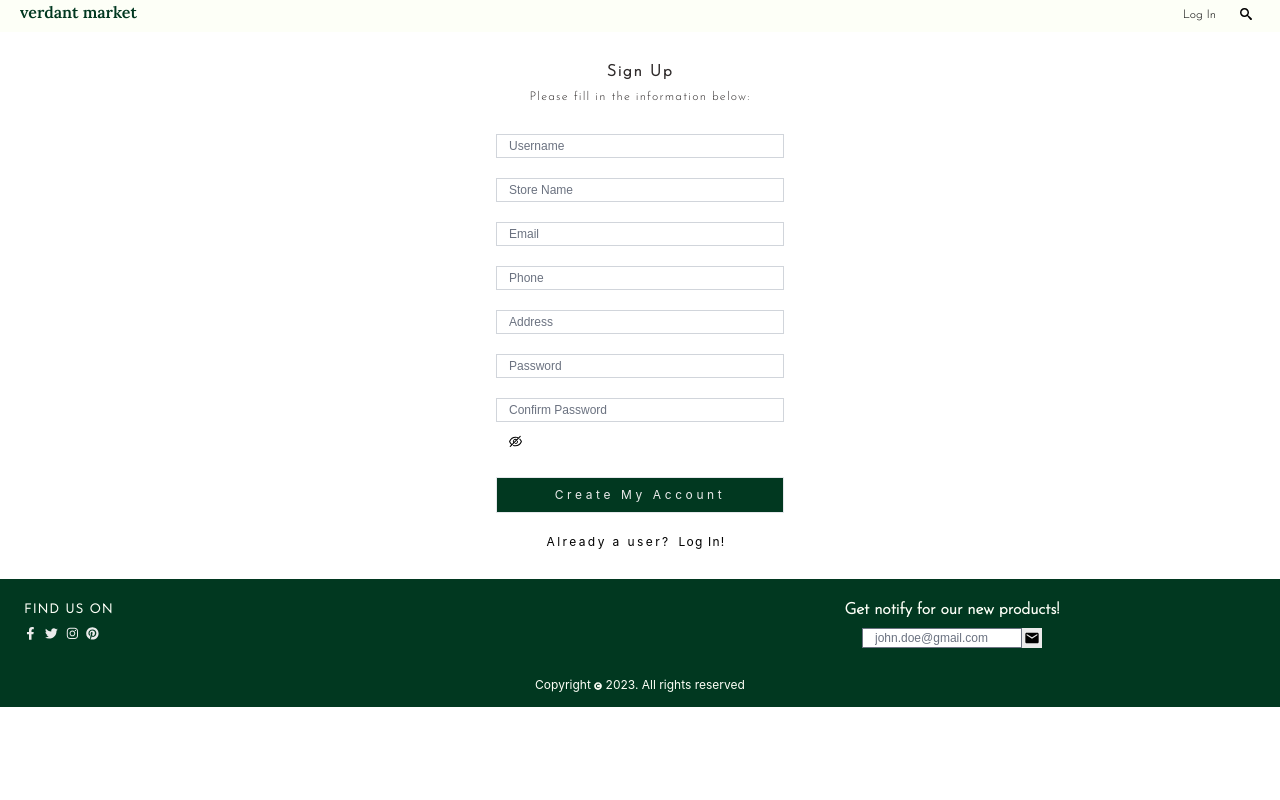
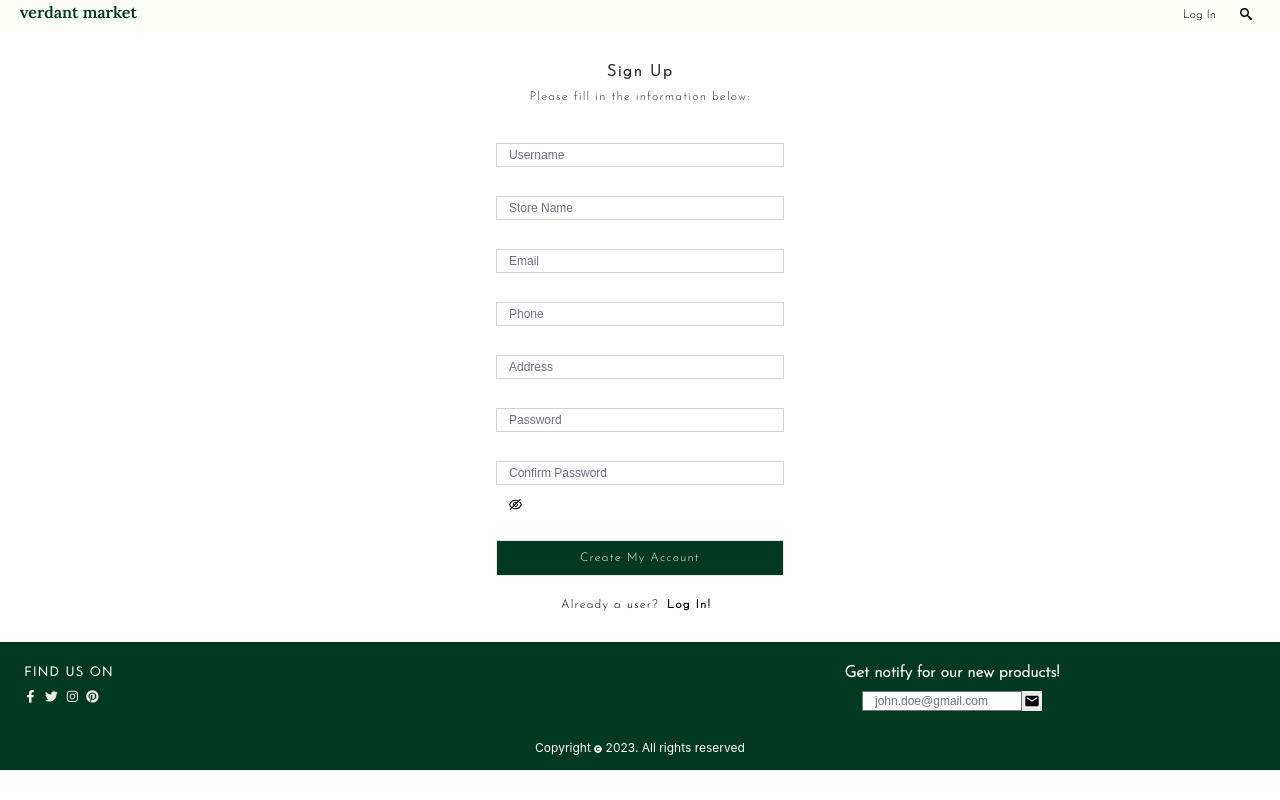
Before and after one commit to ddnech/Mini_Project_3, a React (Create React App) app in the folder projects/client/: page /signup in a window 1280 px wide. Built offline with nearby package versions, Linux system fonts and the light colour scheme; the HTML template or start-up script is replaced by a standard one; a web font is replaced by a local one.

Commit message:
enhance FE register

```diff
--- a/projects/client/src/component/user/signupUser.jsx
+++ b/projects/client/src/component/user/signupUser.jsx
@@ -71,39 +71,39 @@ export default function SignupUser() {
                                         {status && status.success && (
                                             <p className="text-center text-greenn">{status.message}</p>
                                         )}
-                                        <div>
-
-                                            <ErrorMessage name='username' component='div' className='text-redd text-xs' />
-                                            <Field className='border border-gray-300 h-6 text-xs w-full mt-2 font-ysa' type='text' name='username' placeholder='Username' />
+                                        <div className='font-ysa relative mt-4'>
+                                            <ErrorMessage name='username' component='div' className='text-redd text-xs absolute -top-5' />
+                                            <Field className='border border-gray-300 h-6 text-xs w-full focus:border-darkgreen focus:ring-0' type='text' name='username' placeholder='Username' />
                                         </div>
-                                        <div>
-
-                                            <ErrorMessage name='storeName' component='div' className='text-redd text-xs' />
-                                            <Field className='border border-gray-300 h-6 text-xs w-full mt-2 font-ysa' type='text' name='storeName' placeholder='Store Name' />
+                                        <div className='font-ysa relative mt-4'>
+                                            <ErrorMessage name='storeName' component='div' className='text-redd text-xs absolute -top-5' />
+                                            <Field className='border border-gray-300 h-6 text-xs w-full focus:border-darkgreen focus:ring-0' type='text' name='storeName' placeholder='Store Name' />
                                         </div>
-                                        <div>
-                                            <ErrorMessage name='email' component='div' className='text-redd text-xs' />
-                                            <Field className='border border-gray-300 h-6 text-xs w-full mt-2 font-ysa' type='email' name='email' placeholder='Email' />
+                                        <div className='font-ysa relative mt-4'>
+                                            <ErrorMessage name='email' component='div' className='text-redd text-xs absolute -top-5' />
+                                            <Field className='border border-gray-300 h-6 text-xs w-full focus:border-darkgreen focus:ring-0' type='email' name='email' placeholder='Email' />
                                         </div>
-                                        <div>
-                                            <ErrorMessage name='phone' component='div' className='text-redd text-xs' />
-                                            <Field className='border border-gray-300 h-6 text-xs w-full mt-2 font-ysa' type='text' name='phone' placeholder='Phone' />
+                                        <div className='font-ysa relative mt-4'>
+                                            <ErrorMessage name='phone' component='div' className='text-redd text-xs absolute -top-5' />
+                                            <Field className='border border-gray-300 h-6 text-xs w-full focus:border-darkgreen focus:ring-0' type='text' name='phone' placeholder='Phone' />
                                         </div>
-                                        <div>
-                                            <ErrorMessage name='address' component='div' className='text-redd text-xs' />
-                                            <Field className='border border-gray-300 h-6 text-xs w-full mt-2 font-ysa' type='text' name='address' placeholder='Address' />
+                                        <div className='font-ysa relative mt-4'>
+                                            <ErrorMessage name='address' component='div' className='text-redd text-xs absolute -top-5' />
+                                            <Field className='border border-gray-300 h-6 text-xs w-full focus:border-darkgreen focus:ring-0' type='text' name='address' placeholder='Address' />
                                         </div>
-                                        <ErrorMessage name='password' component='div' className='text-redd text-xs' />
-                                        <Field
-                                            className='border border-gray-300 h-6 text-xs w-full mt-2 font-ysa'
-                                            type={showPassword ? 'text' : 'password'}
-                                            name='password'
-                                            placeholder='Password'
-                                        />
-                                        <div>
-                                            <ErrorMessage name='confirmPassword' component='div' className='text-redd text-xs' />
+                                        <div className='font-ysa relative mt-4'>
+                                            <ErrorMessage name='password' component='div' className='text-redd text-xs absolute -top-5' />
                                             <Field
-                                                className='border border-gray-300 h-6 text-xs w-full mt-2 font-ysa'
+                                                className='border border-gray-300 h-6 text-xs w-full focus:border-darkgreen focus:ring-0'
+                                                type={showPassword ? 'text' : 'password'}
+                                                name='password'
+                                                placeholder='Password'
+                                            />
+                                        </div>
+                                        <div className='font-ysa relative mt-4'>
+                                            <ErrorMessage name='confirmPassword' component='div' className='text-redd text-xs absolute -top-5' />
+                                            <Field
+                                                className='border border-gray-300 h-6 text-xs w-full focus:border-darkgreen focus:ring-0'
                                                 type={showPassword ? 'text' : 'password'}
                                                 name='confirmPassword'
                                                 placeholder='Confirm Password'
@@ -114,7 +114,7 @@ export default function SignupUser() {
                                         <button type='password' onClick={togglePassword} className='border-none'>{showPassword ? <AiOutlineEye size={15} /> : <AiOutlineEyeInvisible size={15} />}</button>
                                     </div>
                                     <button
-                                        className='w-full py-2 my-4 text-xs font-chivo tracking-widest border bg-darkgreen text-flashwhite hover:bg-white hover:text-darkgreen hover:border-darkgreen'
+                                        className='w-full py-2 my-4 text-xs font-josefin tracking-wide border bg-darkgreen text-flashwhite hover:bg-white hover:text-darkgreen hover:border-darkgreen'
                                         type='submit'
                                         disabled={isSubmitting}
                                     >
@@ -125,11 +125,11 @@ export default function SignupUser() {
                         )}
                     </Formik>
                 </div>
-                <div className='text-center text-xs font-chivo tracking-wider mb-6'>
+                <div className='text-center text-xs font-josefin tracking-wide  mb-6'>
                     <p>
                         Already a user?
                         <button className='m-1'>
-                            <span className='p-1 hover:border-b-2 hover:border-darkgreen tracking-wide'><Link to='/login'>Log In!</Link></span>
+                            <span className='p-1 hover:border-b-2 hover:border-darkgreen font-semibold'><Link to='/login'>Log In!</Link></span>
                         </button>
                     </p>
                 </div>
```
Also changed, not shown: projects/client/src/component/guest/index.jsx (deleted).
